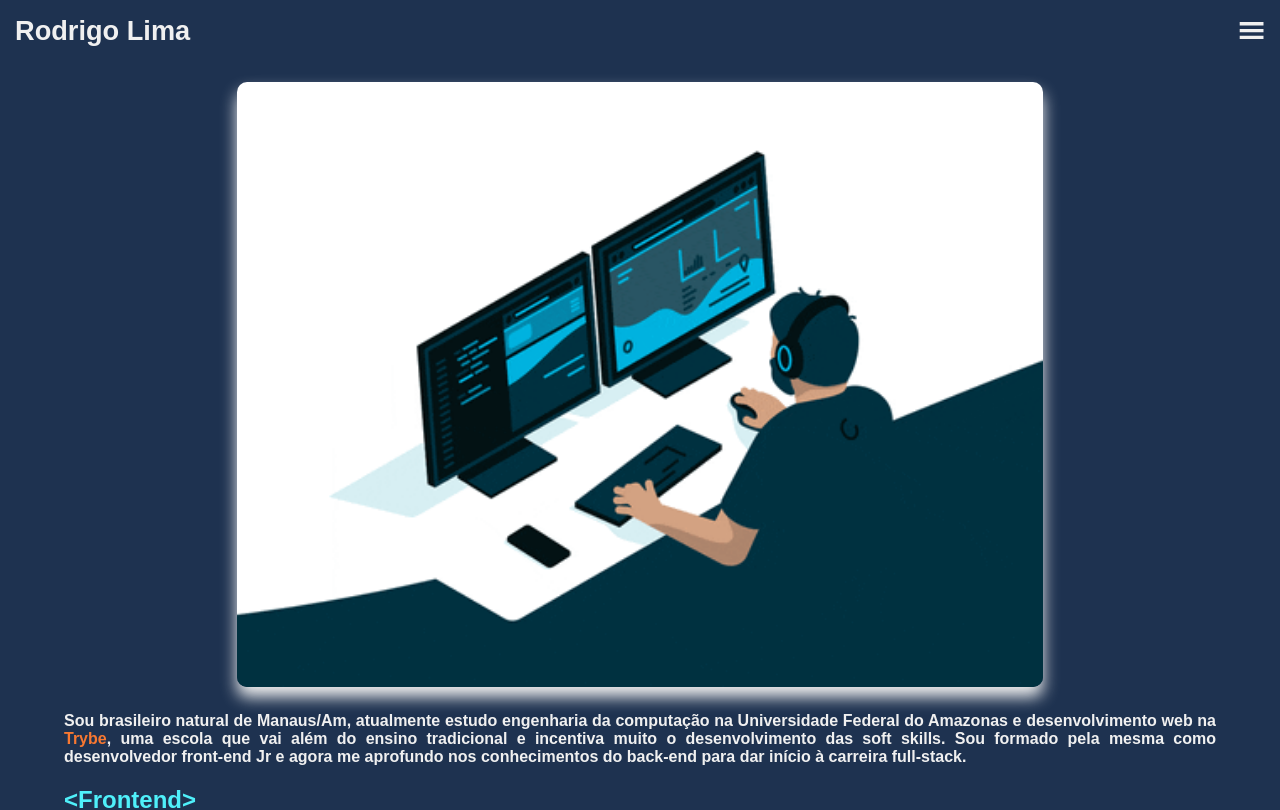
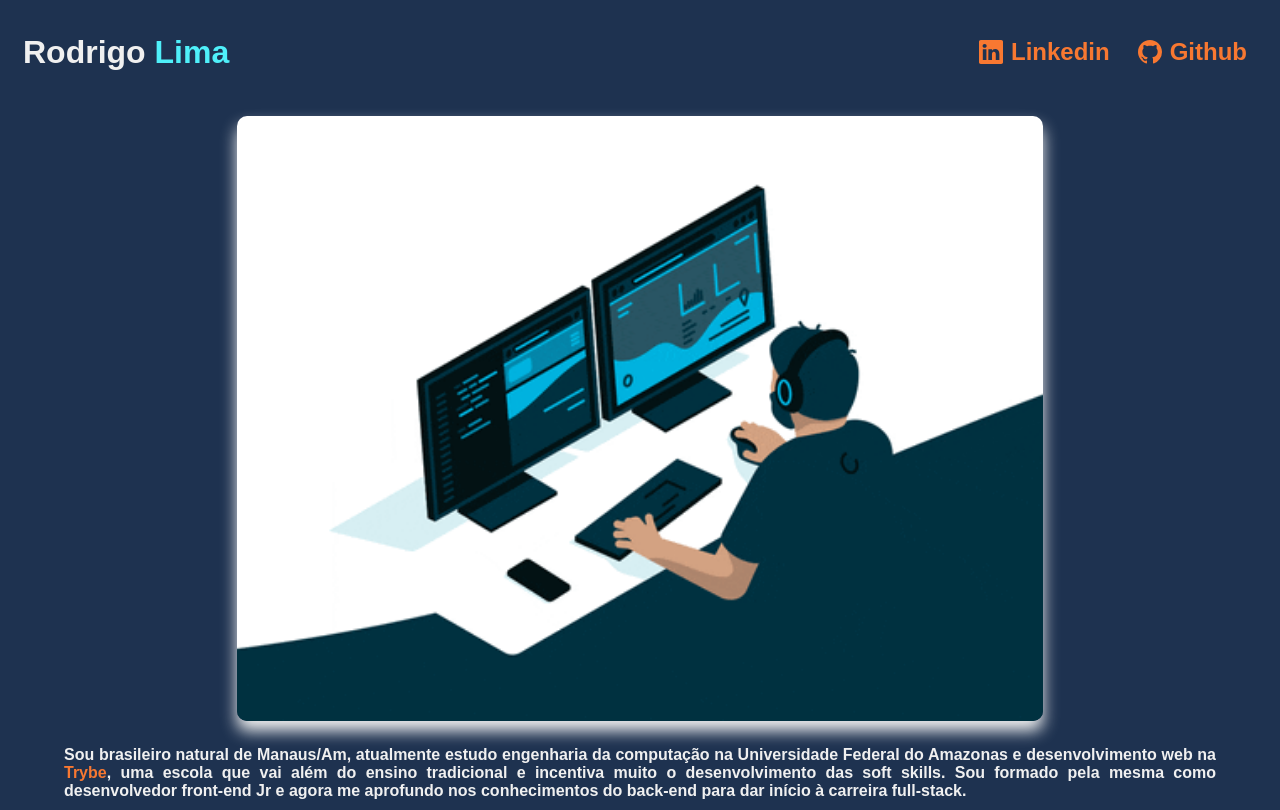
Before and after one commit to RodrigoLimaJesus/RodrigoLimaJesus.github.io, a React (Create React App) app: page / in a window 1280 px wide. Shown: the top 810 px of the page. Built offline with nearby package versions, Linux system fonts and the light colour scheme.

Commit message:
feat: add media query min-width:675px para header

```diff
--- a/src/pages/home/components/Header.jsx
+++ b/src/pages/home/components/Header.jsx
@@ -1,7 +1,8 @@
 import React, { useState } from 'react';
 import { GiHamburgerMenu } from 'react-icons/gi';
+import { BsLinkedin, BsGithub } from 'react-icons/bs';
 
-import SideBar from './SideBar';
+import MyImage from '../images/eu.jpeg';
 
 export default function Header() {
   const [classSideBar, setClassSideBar] = useState('');
@@ -27,7 +28,7 @@ export default function Header() {
 
   return (
     <header className="header">
-      <h1>Rodrigo <span className="light-green">Lima</span></h1>
+      <h1>Rodrigo <span className="light-blue">Lima</span></h1>
 
       <button
         type="button"
@@ -37,7 +38,24 @@ export default function Header() {
         <GiHamburgerMenu />
       </button>
 
-      <SideBar classSideBar={ classSideBar } />
+      <div className={`side-bar ${classSideBar}`} >
+        <div>
+          <img src={ MyImage } alt="Minha imagem de perfil" />
+          <nav>
+            <a href="https://www.linkedin.com/in/rodrigo-lima-jesus/">
+              <BsLinkedin /> Linkedin
+            </a>
+            <a href="https://github.com/RodrigoLimaJesus">
+              <BsGithub /> Github
+            </a>
+          </nav>
+        </div>
+
+        <div>
+          <span>By Rodrigo Lima</span>
+        </div>
+      </div>
+
     </header>
   )
 }
--- a/src/pages/home/components/SideBar.jsx
+++ /dev/null
@@ -1,27 +0,0 @@
-import React from 'react';
-import { BsLinkedin, BsGithub } from 'react-icons/bs';
-
-import MyImage from '../images/eu.jpeg';
-
-export default function SideBar({ classSideBar }) {
-
-  return (
-    <div className={`side-bar ${classSideBar}`} >
-      <div>
-        <img src={ MyImage } alt="Minha imagem de perfil" />
-        <nav>
-          <a href="https://www.linkedin.com/in/rodrigo-lima-jesus/">
-            <BsLinkedin /> Linkedin
-          </a>
-          <a href="https://github.com/RodrigoLimaJesus">
-            <BsGithub /> Github
-          </a>
-        </nav>
-      </div>
-
-      <div>
-        <span>By Rodrigo Lima</span>
-      </div>
-    </div>
-  )
-}
--- a/src/pages/home/index.js
+++ b/src/pages/home/index.js
@@ -6,7 +6,6 @@ import { Link } from 'react-router-dom';
 
 import './styles/index.css';
 import './styles/header.css';
-import './styles/sideBar.css';
 
 import Header from './components/Header';
 import ProgrammigGif from './images/programming.gif';
--- a/src/pages/home/styles/header.css
+++ b/src/pages/home/styles/header.css
@@ -6,7 +6,7 @@
 @keyframes rotate-90-degree {
   from {
     transform: rotate(0deg);
-    right: 0vw;
+    right: 0;
   }
   to {
     transform: rotate(-90deg);
@@ -21,7 +21,7 @@
   }
   to {
     transform: rotate(0deg);
-    right: 0vw;
+    right: 0;
   }
 }
 
@@ -42,7 +42,7 @@
   position: relative;
   display: flex;
   align-items: center;
-  right: 0vw;
+  right: 0;
 }
 
 .show-menu {
@@ -60,3 +60,114 @@
   animation-name: rotate-0-degree;
   transform: rotate(0deg);
 }
+
+/* ---------------- Side bar ----------------------- */
+
+@keyframes show-side-bar {
+  from {width: 0}
+  to {width: var(--width-side-bar)}
+}
+
+@keyframes hide-side-bar {
+  from {width: var(--width-side-bar)}
+  to {width: 0}
+}
+
+.side-bar {
+  position: fixed;
+  display: flex;
+  align-items: center;
+  justify-content: space-between;
+  text-align: center;
+  flex-direction: column;
+  background-color: var(--app-bg-dark);
+  top: 0;
+  right: 0;
+  height: 100vh;
+  width: 0;
+}
+
+.side-bar div {
+  display: flex;
+  justify-content: center;
+  align-items: center;
+  flex-direction: column;
+  width: 80%;
+  padding: 10px;
+}
+
+.side-bar img {
+  width: 70%;
+  border-radius: 10px;
+}
+
+.side-bar nav {
+  font-size: 1.5rem;
+  width: 100%;
+}
+
+.side-bar a {
+  display: flex;
+  align-items: center;
+  justify-content: flex-start;
+  margin: 15px 0;
+}
+
+.side-bar svg {
+  margin-right: 10px;
+}
+
+.side-bar span {
+  font-size: 1rem;
+  width: 100%;
+}
+
+.show-side-bar {
+  box-shadow: 0 0 0 100rem rgba(0, 0, 0, 0.7);
+  animation-name: show-side-bar;
+  animation-duration: var(--animation-time);
+  width: var(--width-side-bar);
+}
+
+.hide-side-bar {
+  animation-name: hide-side-bar;
+  animation-duration: var(--animation-time);
+}
+
+@media screen and (min-width: 675px) {
+  .header {
+    margin: 8px;
+    font-size: 2rem;
+  }
+
+  .side-bar img,
+  .side-bar div span,
+  .btn-header-menu {
+    display: none;
+  }
+
+  .side-bar,
+  .side-bar div,
+  .show-side-bar {
+    position: initial;
+    height: initial;
+    width: initial;
+    padding: initial;
+    box-shadow: none;
+    flex-direction: row;
+  }
+
+  .side-bar nav {
+    display: flex;
+  }
+
+  .side-bar a {
+    justify-content: center;
+    margin-inline: 10px;
+  }
+
+  .side-bar svg {
+    margin-right: 0;
+    margin-inline: 8px;
+  }
+}
--- a/src/pages/home/styles/index.css
+++ b/src/pages/home/styles/index.css
@@ -59,7 +59,7 @@
 }
 
 .project-card img {
-  width: 100%;
+  width: 80%;
   border-radius: 1rem;
   border: 2px solid white;
   box-shadow: 0 2px 1rem white;
--- a/src/pages/home/styles/sideBar.css
+++ /dev/null
@@ -1,70 +0,0 @@
-@keyframes show-side-bar {
-  from {width: 0vw}
-  to {width: var(--width-side-bar)}
-}
-
-@keyframes hide-side-bar {
-  from {width: var(--width-side-bar)}
-  to {width: 0vw}
-}
-
-.side-bar {
-  position: fixed;
-  display: flex;
-  align-items: center;
-  justify-content: space-between;
-  text-align: center;
-  flex-direction: column;
-  background-color: var(--app-bg-dark);
-  top: 0;
-  right: 0;
-  height: 100vh;
-  width: 0vw;
-}
-
-.side-bar div {
-  display: flex;
-  justify-content: center;
-  align-items: center;
-  flex-direction: column;
-  width: 80%;
-  padding: 10px;
-}
-
-.side-bar img {
-  width: 70%;
-  border-radius: 10px;
-}
-
-.side-bar nav {
-  font-size: 1.5rem;
-  width: 100%;
-}
-
-.side-bar a {
-  display: flex;
-  align-items: center;
-  justify-content: flex-start;
-  margin: 15px 0;
-}
-
-.side-bar svg {
-  margin-right: 10px;
-}
-
-.side-bar span {
-  font-size: 1rem;
-  width: 100%;
-}
-
-.show-side-bar {
-  box-shadow: 0 0 0 100rem rgba(0, 0, 0, 0.7);
-  animation-name: show-side-bar;
-  animation-duration: var(--animation-time);
-  width: var(--width-side-bar);
-}
-
-.hide-side-bar {
-  animation-name: hide-side-bar;
-  animation-duration: var(--animation-time);
-}
```
